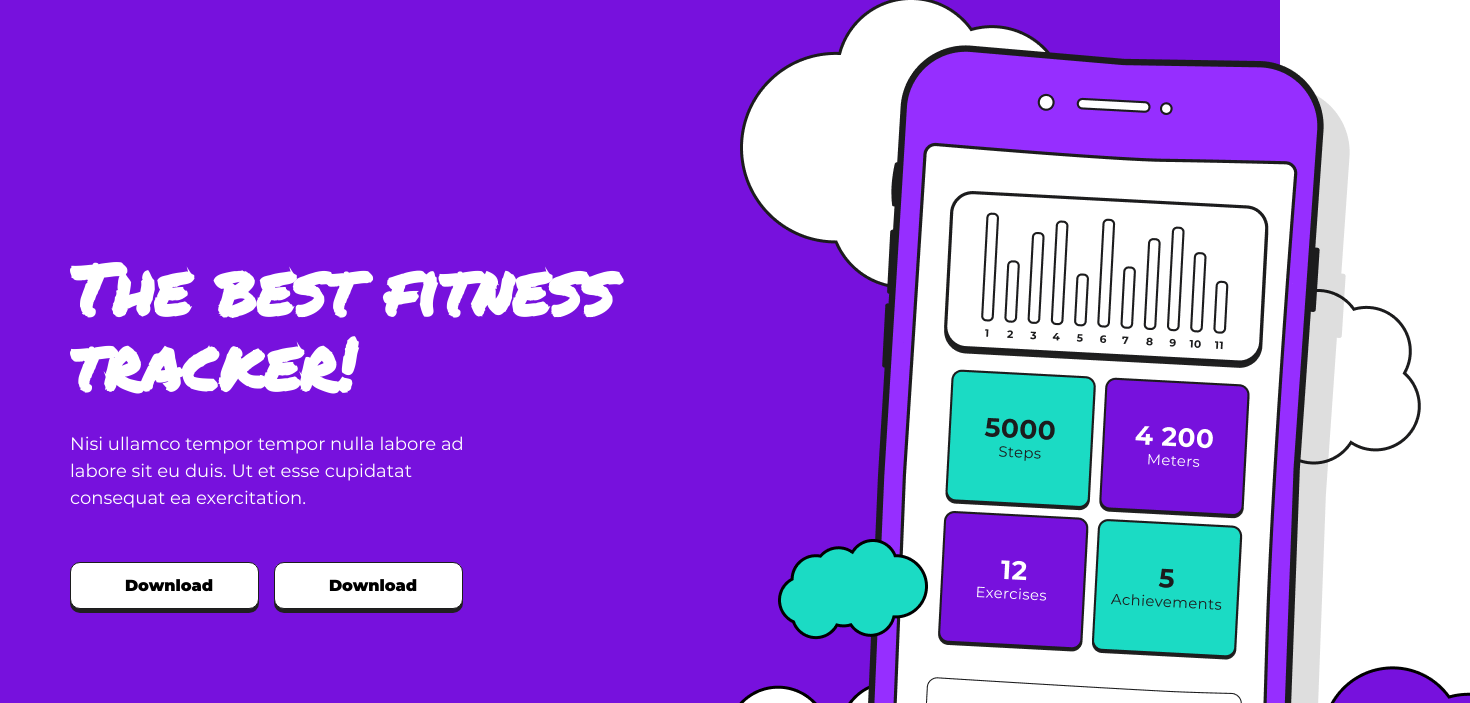
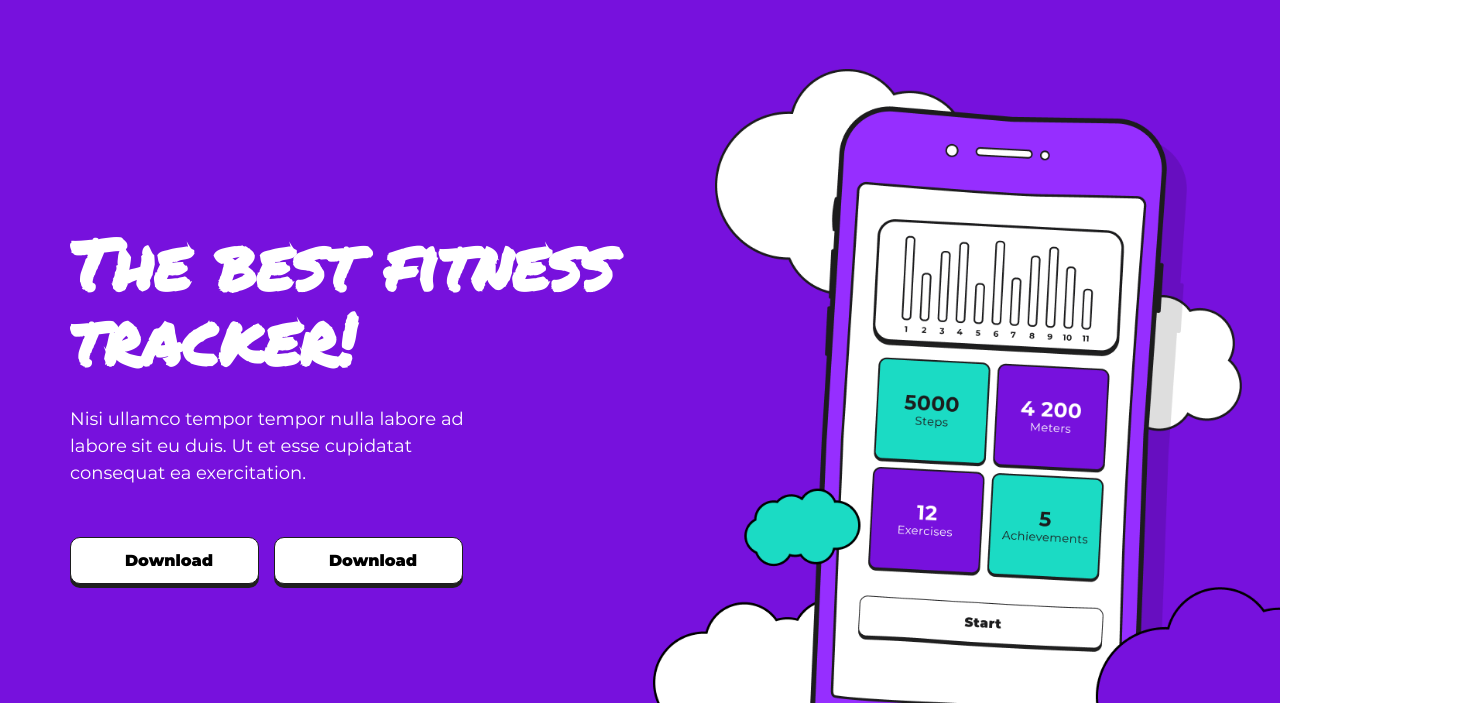
Before and after one commit to LeraKhodosok/Fitness-Tracker, a website built with webpack: page index.html in a window 1280 px wide. Shown: the part 97-800 px from the top of the page, 1470 px wide, since content can reach past the window. Built offline with nearby package versions, Linux system fonts and the light colour scheme; files whose address does not match are found by name.

Commit message:
new commit

```diff
--- a/index.html
+++ b/index.html
@@ -34,7 +34,6 @@
                     <button class="main_play_market_btn"><img class="download_img" src="./src/img/play-market_icon.svg" alt="">Download</button>
                 </div>
             </div>
-            <img class="phone" src="./src/img/phone.png" alt="">
         </div>
     </div>
 
--- a/src/scss/header.scss
+++ b/src/scss/header.scss
@@ -21,6 +21,11 @@
 
 .main {
   background-color: #7711DD;
+  background-image: url("../img/phone.png");
+  background-repeat: no-repeat;
+  background-position: bottom right;
+  background-size: 49%;
+  height: 100vh;
 
   .main_icons_container {
     display: flex;
@@ -37,13 +42,9 @@
 
   .main_info {
     display: flex;
-    justify-content: space-between;
-    align-items: center;
-  }
-
-  .phone {
-    position: relative;
-    right: 0;
+    flex-direction: column;
+    align-items: start;
+    padding-top: 182px;
   }
 
   .main_title {
```
Also changed, not shown: build/css/style.min.css, 2 other files.
